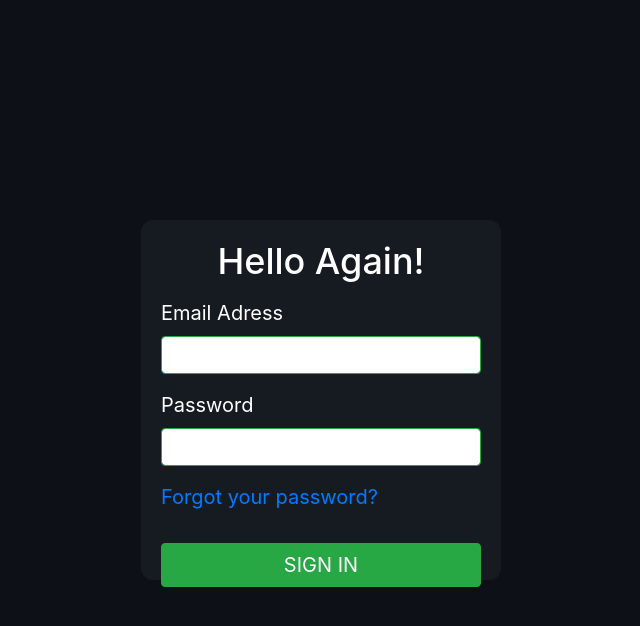
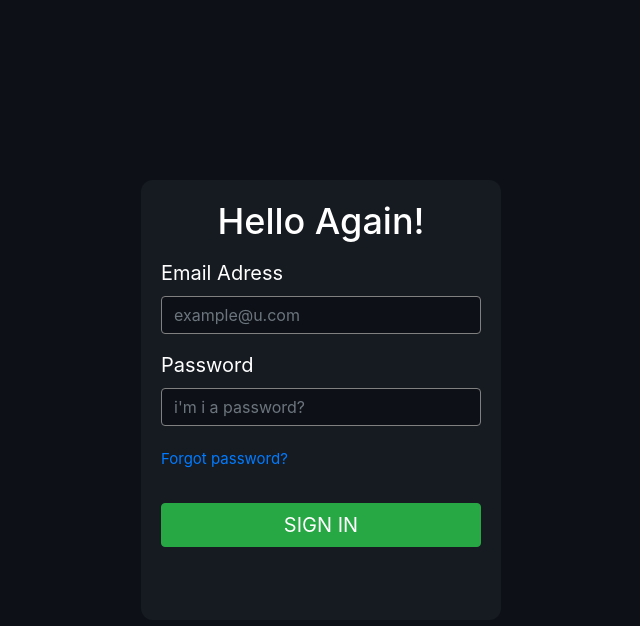
Before and after one commit to YassineKADER/PFE-ESTSB-1, a Flask app: page / in a window 1280 px wide. Shown: the top 626 px of the page, without its empty margins (319-959 px from the left). Run offline with Flask 2, Linux system fonts and the light colour scheme.

Commit message:
login page

```diff
--- a/static/css/style.css
+++ b/static/css/style.css
@@ -15,9 +15,8 @@ body{
 .login{
     width: 360px;
     color: white;
-    height: 360px;
+    height: 55%;
     padding: 20px;
-    padding-bottom: 20px;
     border-radius: 12px;
     background-color: #161b22;
 }
@@ -35,3 +34,22 @@ body{
     font-size: 20px;
     margin-top: 15px;
 }
+
+.login form a{
+    font-size: 15px;
+    text-decoration: none;
+}
+
+.login form input[type="email"] {
+    background-color: #0d1117;
+    border: gray solid 0.5px;
+}
+
+.login form input[type="password"] {
+    background-color: #0d1117;
+    border: gray solid 0.5px;
+}
+
+.login img{
+    height:18px;
+}
--- a/templates/Login.html
+++ b/templates/Login.html
@@ -6,28 +6,26 @@
     <meta name="viewport" content="width=device-width, initial-scale=1.0">
     <link rel="stylesheet" href="https://cdn.jsdelivr.net/npm/bootstrap@4.1.3/dist/css/bootstrap.min.css" integrity="sha384-MCw98/SFnGE8fJT3GXwEOngsV7Zt27NXFoaoApmYm81iuXoPkFOJwJ8ERdknLPMO" crossorigin="anonymous">
     <link rel="stylesheet" href="{{ url_for('static', filename='css/style.css') }}">
+    <link rel="shortcut icon" href="{{url_for('static', filename='images/logo_final.png')}}" type="image/x-icon">
     <title>Login</title>
 </head>
 <body>
     <div class="login">
         <h1 class="text-center">Hello Again!</h1>
         <form action="" class="needs-validation">
-            <div class="form-group was-validated">
+            <div class="form-group">
                 <label class="form-label" for="email">Email Adress</label>
-                <input class="form-control" type="email" id="email" name="email">
+                <input class="form-control" type="email" id="email" name="email" required placeholder="example@u.com">
                 <div class="invalid-feedback">
                     Please enter your email Adress
                 </div>
             </div>
-            <div class="form-group was-validated">
+            <div class="form-group">
                 <label class="form-label" for="email">Password</label>
-                <input class="form-control" type="password" id="password" name="password">
-                <div class="invalid-feedback">
-                    Please enter your Password
-                </div>
+                <input class="form-control" type="password" id="password" name="password" required placeholder="i'm i a password?">
             </div>
             <div class="form-group">
-                <a href="" class="form-check-label">Forgot your password?</a>
+                <a href="" class="form-check-label">Forgot password?</a>
             </div>
             <input class="btn btn-success w-100" type="submit" value="SIGN IN">
         </form>
```
Also changed, not shown: static/images/final.svg (added), static/images/logo_final.png (added).
